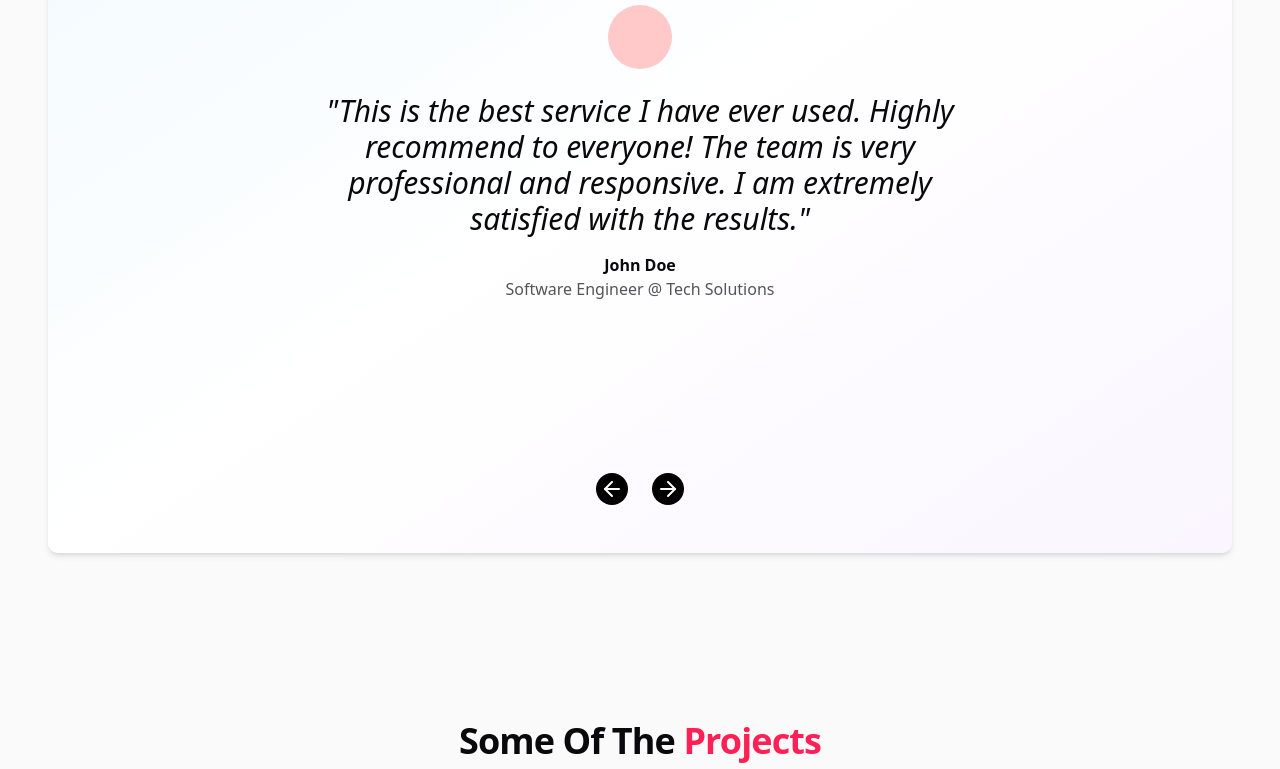
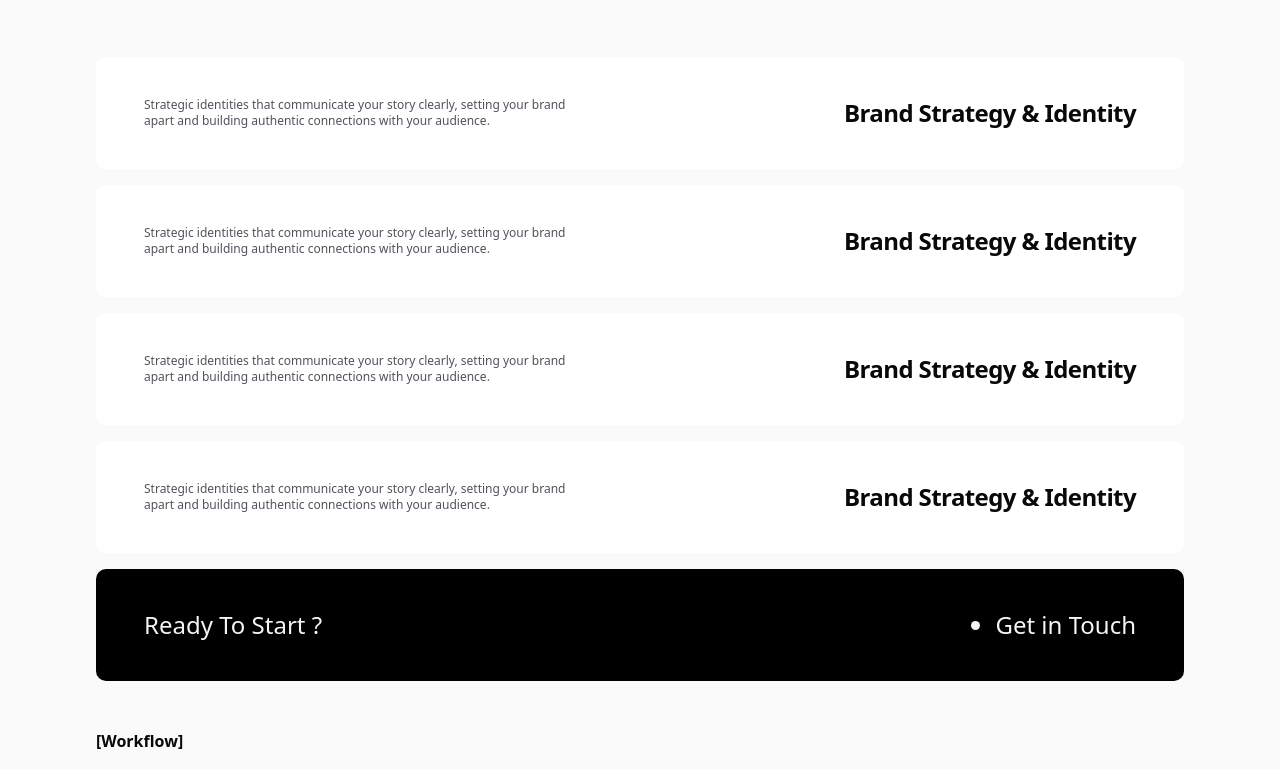
Before and after one commit to msanchariii/steadfast, a Next.js app: page / in a window 1280 px wide. Shown: the part 1271-2040 px from the top of the page. Built offline with nearby package versions, Linux system fonts and the light colour scheme.

Commit message:
fix workflow section height

```diff
--- a/src/app/page.tsx
+++ b/src/app/page.tsx
@@ -1,7 +1,7 @@
 import FAQ from "@/components/sections/FAQ";
 import Hero from "@/components/sections/Hero";
 import Services from "@/components/sections/Services";
-import Showcase from "@/components/sections/Showcase";
+// import Showcase from "@/components/sections/Showcase";
 import Testimonial from "@/components/sections/Testimonial";
 import Workflow from "@/components/sections/Workflow";
 import { GsapProvider } from "@/context/GsapProvider";
@@ -10,10 +10,10 @@ export default function Home() {
     return (
         <GsapProvider>
             <Hero />
-            <Testimonial />
-            <Showcase />
+            {/* <Showcase /> */}
             <Services />
             <Workflow />
+            <Testimonial />
             <FAQ />
         </GsapProvider>
     );
--- a/src/components/sections/FAQ.tsx
+++ b/src/components/sections/FAQ.tsx
@@ -20,13 +20,16 @@ const FAQ = () => {
                 scrub: 1,
                 // markers: true,
             },
-            y: -350,
+            y: -50,
             // duration: 0.5,
         });
     }, []);
 
     return (
-        <section className="relative min-h-dvh px-12 py-12" id="faq-section">
+        <section
+            className="relative mt-32 min-h-dvh px-12 py-12"
+            id="faq-section"
+        >
             <h2 className="mb-6 font-semibold">[FAQ]</h2>
             <h1 className="mb-16 text-4xl leading-12 font-bold tracking-tight text-wrap md:text-5xl xl:max-w-4xl xl:text-6xl xl:leading-16">
                 Not just services - we deliver growth, clarity, and real impact.
--- a/src/components/sections/Testimonial.tsx
+++ b/src/components/sections/Testimonial.tsx
@@ -1,122 +1,56 @@
 "use client";
-import {
-
-    ArrowLeft,
-    ArrowRight,
-
-} from "lucide-react";
-import React, { useRef, useState } from "react";
-import { gsap } from "gsap";
-import { useGSAP } from "@gsap/react";
-import { testimonialData } from "@/data/testimonial";
+import { testimonialData, TestimonialData } from "@/data/testimonial";
+import React from "react";
 
 const Testimonial = () => {
-    const [currentTestimonial, setCurrentTestimonial] = useState(0);
-    const contentRef = useRef<HTMLDivElement>(null);
-
-    const handlePrev = (e: React.MouseEvent<HTMLButtonElement>) => {
-        setCurrentTestimonial((prev) =>
-            prev === 0 ? testimonialData.length - 1 : prev - 1,
-        );
-        playPressAnimation(e.currentTarget);
-    };
-
-    const handleNext = (e: React.MouseEvent<HTMLButtonElement>) => {
-        setCurrentTestimonial((prev) =>
-            prev === testimonialData.length - 1 ? 0 : prev + 1,
-        );
-        playPressAnimation(e.currentTarget);
-    };
-
-    useGSAP(() => {
-        if (contentRef.current) {
-            gsap.fromTo(
-                contentRef.current,
-                { autoAlpha: 0, x: 100 },
-                { autoAlpha: 1, x: 0, duration: 0.6, ease: "power2.out" },
-            );
-        }
-    }, [currentTestimonial]);
-
-    useGSAP(() => {
-        // button press animations
-        gsap.fromTo(
-            "button",
-            {
-                scale: 0.95,
-                opacity: 0,
-                y: 20,
-            },
-            {
-                scale: 1,
-                opacity: 1,
-                y: 0,
-                duration: 0.6,
-                ease: "power2.out",
-                stagger: 0.1,
-            },
-        );
-    });
-
-    const playPressAnimation = (target: HTMLButtonElement) => {
-        const tl = gsap.timeline();
-
-        tl.to(target, {
-            scale: 0.8,
-            duration: 0.2,
-            ease: "power1.inOut",
-        }).to(target, {
-            scale: 1,
-            duration: 0.3,
-            ease: "elastic.out(1, 0.4)",
-        });
-    };
-
-    const { name, position, company, testimonial } =
-        testimonialData[currentTestimonial];
-
     return (
-        <section className="relative container mx-auto my-12 flex h-dvh flex-col items-center justify-center gap-6 rounded-lg bg-gradient-to-br from-sky-50 via-white to-purple-50 p-6 text-center shadow-md">
-            <h2 className="sr-only">Testimonials</h2>
-            <div className="mx-auto size-16 rounded-full bg-red-200"></div>
-
-            {/* Animated content */}
-            <div className="mx-auto max-w-3/5" ref={contentRef}>
-                <p
-                    className="text-2xl italic md:text-3xl"
-                    id="testimonial-text"
-                >
-                    <span>&quot;</span>
-                    {testimonial}
-                    <span>&quot;</span>
-                </p>
-                <div style={{ marginTop: "1rem", fontWeight: "bold" }}>
-                    {name}
-                </div>
-                <div style={{ color: "#555" }}>
-                    {position} @ {company}
-                </div>
-            </div>
-
-            <div className="absolute bottom-12 left-1/2 flex -translate-x-1/2 transform items-center gap-x-6">
-                <button onClick={handlePrev}>
-                    <ArrowLeft
-                        className="transform rounded-full bg-black p-1 text-white transition duration-200 ease-in-out hover:scale-110 hover:bg-gray-800"
-                        size={32}
-                    />
-                </button>
-                <button
-                    onClick={handleNext}
-                // onClick={(e) => playPressAnimation(e.currentTarget)}
-                >
-                    <ArrowRight
-                        className="transform rounded-full bg-black p-1 text-white transition duration-200 ease-in-out hover:scale-110 hover:bg-gray-800"
-                        size={32}
-                    />
-                </button>
+        <section className="container mt-48">
+            <h2 className="mb-6 font-semibold">[Testimonials]</h2>
+            <h1 className="mb-16 text-4xl leading-12 font-bold tracking-tight text-wrap md:text-5xl xl:max-w-4xl xl:text-6xl xl:leading-16">
+                Not just services - we deliver growth, clarity, and real impact.
+            </h1>
+            <div className="mt-24 grid grid-cols-1 place-items-center md:grid-cols-2 lg:gap-16 xl:mt-32 xl:px-12">
+                <TestimonialCard
+                    testimonial={testimonialData[0]}
+                    className="self-end"
+                />
+                <TestimonialCard testimonial={testimonialData[1]} />
+                <TestimonialCard
+                    testimonial={testimonialData[2]}
+                    className="self-start"
+                />
+                <TestimonialCard testimonial={testimonialData[3]} />
             </div>
         </section>
     );
 };
 
+const TestimonialCard = ({
+    testimonial,
+    className = "",
+}: {
+    testimonial: TestimonialData;
+    className?: string;
+}) => {
+    return (
+        <div
+            className={`bg-lavender/20 before:border-b-lavender-dark relative h-fit w-full rounded-tr-2xl rounded-b-2xl px-6 py-6 text-black before:absolute before:top-[-24px] before:left-0 before:h-0 before:w-0 before:border-r-[20px] before:border-b-[20px] before:border-r-transparent before:content-[''] ${className}`}
+        >
+            <div className="flex h-full w-full flex-col gap-4">
+                <div className="text-lavender-dark font-semibold">
+                    {testimonial.name + ", " + testimonial.position}
+                </div>
+                <p className="font-bold italic">{testimonial.company}</p>
+                <p className="text-sm italic">{testimonial.testimonial}</p>
+                {testimonial.via && (
+                    <p className="text-lavender-dark/90 text-xs font-medium">
+                        via{" "}
+                        <span className="font-semibold">{testimonial.via}</span>
+                    </p>
+                )}
+            </div>
+        </div>
+    );
+};
+
 export default Testimonial;
--- a/src/components/sections/Workflow.tsx
+++ b/src/components/sections/Workflow.tsx
@@ -41,7 +41,6 @@ const Workflow = () => {
                 end: "+=1000",
                 scrub: 1,
                 pin: true,
-                // markers: true,
             },
         });
 
@@ -60,17 +59,20 @@ const Workflow = () => {
     }, []);
 
     return (
-        <section className="relative container mx-auto my-12 min-h-dvh px-12">
+        <section className="relative container mx-auto mt-12 min-h-dvh px-12">
             {/* <h2 className="sr-only">Workflow</h2> */}
             <h2 className="mb-6 font-semibold">[Workflow]</h2>
             <h1 className="mb-16 text-4xl leading-12 font-bold tracking-tight text-wrap md:text-5xl xl:max-w-4xl xl:text-6xl xl:leading-16">
                 Not just services - we deliver growth, clarity, and real impact.
             </h1>
             <div
-                className="relative container mx-auto my-4 flex flex-col items-center justify-between rounded-lg py-10 xl:flex-row"
+                className={
+                    "relative container mx-auto my-4 flex flex-col items-start justify-between rounded-lg pt-10 xl:flex-row" +
+                    ""
+                }
                 id="workflow-section"
             >
-                <div className="h-full basis-1/2 p-2">
+                <div className="h-full max-h-dvh basis-1/2 p-2">
                     <p className="w-4/5 text-4xl font-bold">
                         No guesswork, just a{" "}
                         <span className="text-lavender-dark">clear path</span>{" "}
@@ -79,7 +81,10 @@ const Workflow = () => {
                         <span className="text-lavender-dark">results.</span>
                     </p>
                 </div>
-                <div className="relative right-0 left-0 basis-1/2 space-y-2 p-2">
+                <div
+                    className="relative right-0 left-0 h-dvh basis-1/2 space-y-2 p-2"
+                    id="workflow-cards"
+                >
                     {cards.map((card, i: number) => (
                         <WorkflowCard
                             key={i}
--- a/src/data/testimonial.ts
+++ b/src/data/testimonial.ts
@@ -1,26 +1,46 @@
-export const testimonialData = [
+export type TestimonialData = {
+    id: number;
+    name: string;
+    position: string;
+    company: string;
+    testimonial: string;
+    via?: string;
+};
+
+export const testimonialData: TestimonialData[] = [
     {
         id: 1,
         name: "John Doe",
         position: "Software Engineer",
         company: "Tech Solutions",
+        via: "LinkedIn",
         testimonial:
-            "This is the best service I have ever used. Highly recommend to everyone! The team is very professional and responsive. I am extremely satisfied with the results.",
+            "This is the best service I have ever used. Highly recommend to everyone! The team is very professional and responsive. I am extremely satisfied with the results. I will definitely use their services again in the future. The quality of work is outstanding and they delivered on time. ",
     },
     {
         id: 2,
         name: "Jane Smith",
         position: "Product Manager",
         company: "Innovatech",
+        via: "Freelancer.in",
         testimonial:
-            "Amazing experience! The quality of work exceeded my expectations. The team was very attentive to details and delivered on time.",
+            "Amazing experience! The quality of work exceeded my expectations. The team was very attentive to details and delivered on time. I will definitely work with them again. Highly recommended! Great job! Keep it up! I am very happy with the outcome. Thank you for your hard work! I appreciate the effort you put into this project. It was a pleasure working with you. I look forward to future collaborations.",
     },
     {
         id: 3,
         name: "Alice Johnson",
         position: "UX Designer",
         company: "Creative Minds",
+        via: "Upwork",
         testimonial:
-            "I loved working with this team! They understood my vision perfectly and brought it to life. The communication was smooth and the results were fantastic.",
+            "I loved working with this team! They understood my vision perfectly and brought it to life. The communication was smooth and the results were fantastic. I highly recommend their services to anyone looking for quality work. ",
+    },
+    {
+        id: 4,
+        name: "Bob Brown",
+        position: "Marketing Specialist",
+        company: "Market Leaders",
+        testimonial:
+            "A wonderful experience from start to finish. The team was very knowledgeable and provided great insights that helped improve our project significantly. I highly recommend their services to anyone looking for quality work and professionalism. I am very impressed with the level of service and expertise they provided. ",
     },
 ];
```
